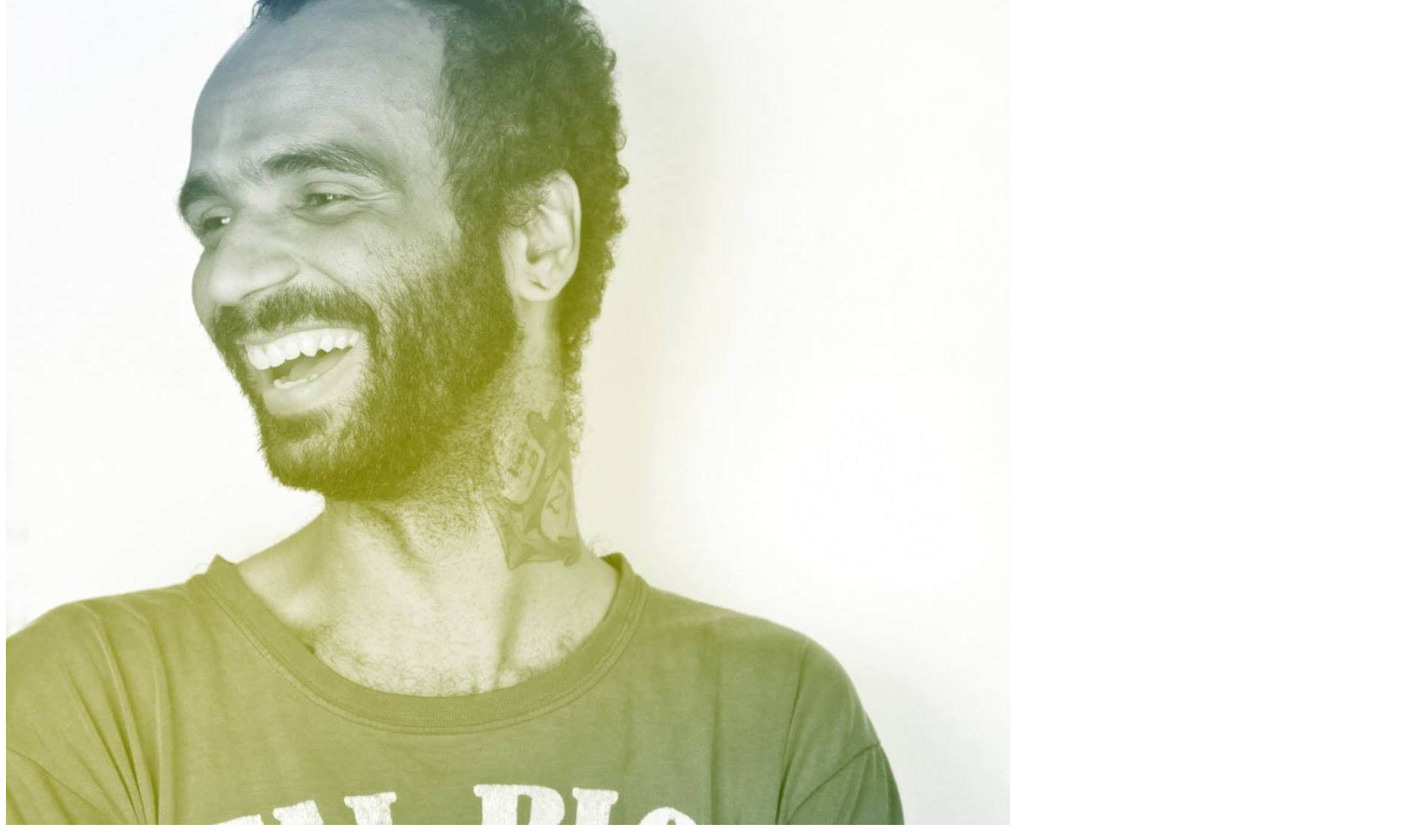
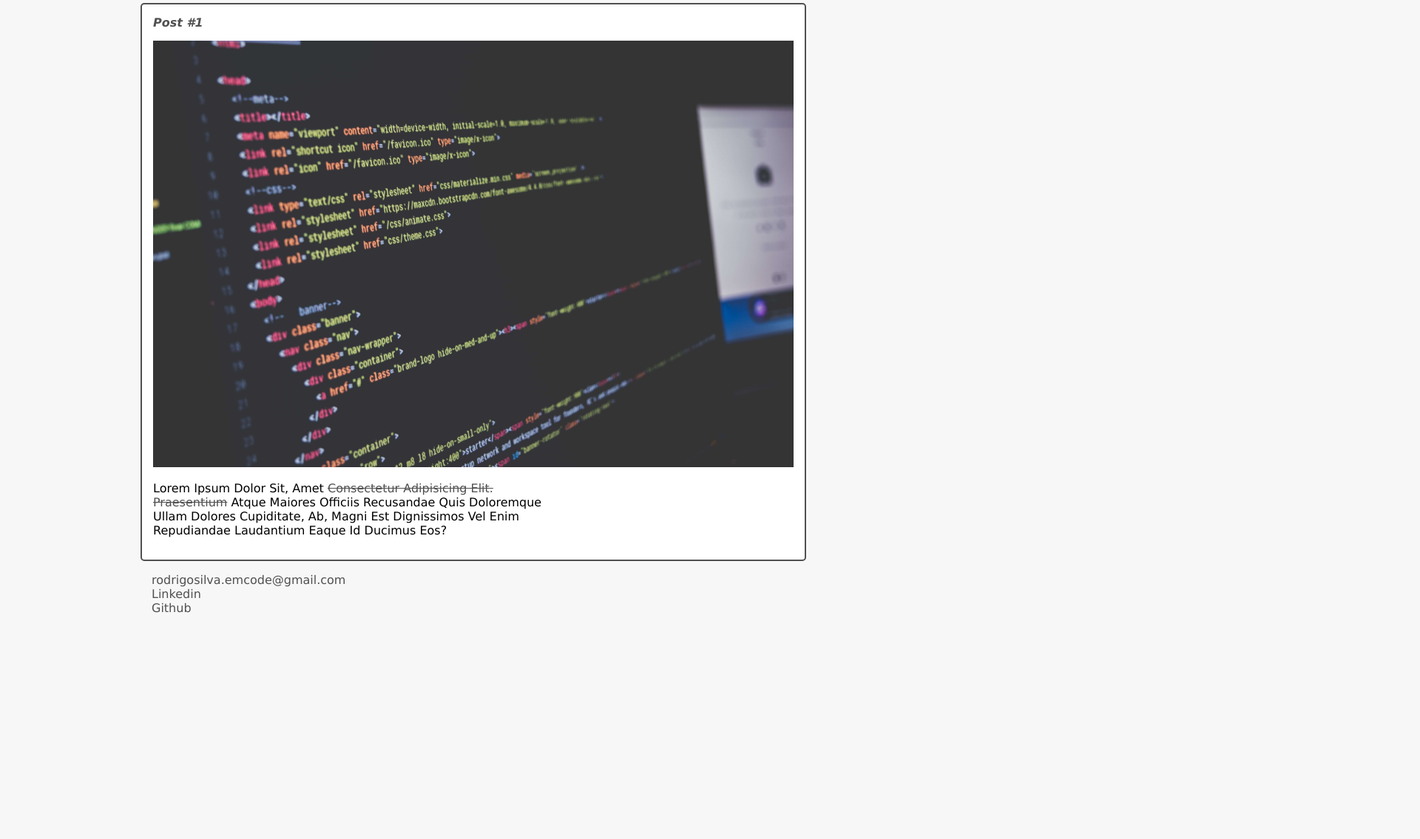
Before and after one commit to rodrigoemcode/dio-projetos, a plain HTML site: page websites/index.html in a window 1280 px wide. Shown: the part 250-1385 px from the top of the page at 74% size, 1920 px wide, since content can reach past the window. After the commit the page ends 1098 px from the top, so only its background shows below. Drawn offline with Linux system fonts and the light colour scheme.

Commit message:
Adiconando CSS

```diff
--- a/websites/index.html
+++ b/websites/index.html
@@ -5,22 +5,23 @@
     <meta http-equiv="X-UA-Compatible" content="IE=edge">
     <meta name="viewport" content="width=device-width, initial-scale=1.0">
     <title>Rodrigo Silva</title>
+    <link rel="stylesheet" href="style.css">
 </head>
 <body>
     <header>
-        <img src="rodrigo.jpg" alt="Foto de perfil de Rodrigo">
-        <h1>Rodrigo Silva</h1>
+        <img src="rodrigo.jpg" alt="Foto de perfil de Rodrigo" class="photo">
+        <h1 id="title">Rodrigo Silva</h1>
     </header>
     <section>
         <header>
-            <h2>Posts</h2>
+            <h2 class="subtitle">Posts</h2>
         </header>
-        <article>
+        <article class="post">
             <header>
-                <h3>Post #1</h3>
-                <img src="code01.jpg" alt="Imagem de códigos">
+                <h3 class="post_title">Post #1</h3>
+                <img src="code01.jpg" alt="Imagem de códigos" class="post_image">
             </header>
-            <p>
+            <p class="post_content">
                 Lorem ipsum dolor sit, amet <a href="https://www.linkedin.com/in/rodrigosilva-emcode/" target="_blank" rel="noopener noreferrer"> consectetur adipisicing elit.</a> <br>
                 <a href="mailto:rodrigosilva.emcode@gmail.com">Praesentium</a> atque maiores officiis recusandae quis doloremque <br>
                 ullam dolores cupiditate, ab, magni est dignissimos vel enim <br>
@@ -29,14 +30,16 @@
         </article>
     </section>
     <footer>
-        <ul>
+        <ul class="contacts_list">
             <li>
                 <a href="mailto:rodrigosilva.emcode@gmail.com" >rodrigosilva.emcode@gmail.com</a>
             </li>
             <li>
                 <a href="https://www.linkedin.com/in/rodrigosilva-emcode/" target="_blank">Linkedin</a>
             </li>
+            <li>
             <a href="https://github.com/rodrigoemcode" target="_blank">Github</a>
+            </li>
         </ul>
     </footer>
 </body>
--- /dev/null
+++ b/websites/style.css
@@ -0,0 +1,64 @@
+body {
+    background: #f7f7f7;
+    font-family: Verdana;
+    width: 900px;
+    margin: 0 auto;
+}
+
+.photo {
+    border: 1px solid #505050;
+    border-radius: 50%;
+    width: 100px;
+    height: 100px;
+}
+
+#title, .subtitle, .post_title {
+    color: #505050;
+}
+
+#title {
+    font-size: 40px;
+    text-transform: uppercase;
+}
+
+a {
+    text-decoration: line-through;
+    color: #505050;
+}
+
+.post_title {
+    font-size: 16px;
+    font-style: italic;
+    margin: 0;
+    margin-bottom: 15px;
+}
+
+.post {
+    background: #fff;
+    padding: 15px;
+    border: 2px solid #505050;
+    margin-bottom: 15px;
+    border-radius: 5px;
+}
+
+.post_content {
+    margin: 0;
+    margin-bottom: 15px;
+    text-transform: capitalize;
+    text-align: justify;
+}
+
+.post_image {
+    margin-bottom: 15px;
+    width: 100%;
+    height: auto;
+}
+
+.contacts_list {
+    list-style-type: none;
+    padding-left: 15px;
+}
+
+.contacts_list li a {
+    text-decoration: none;
+}
```
